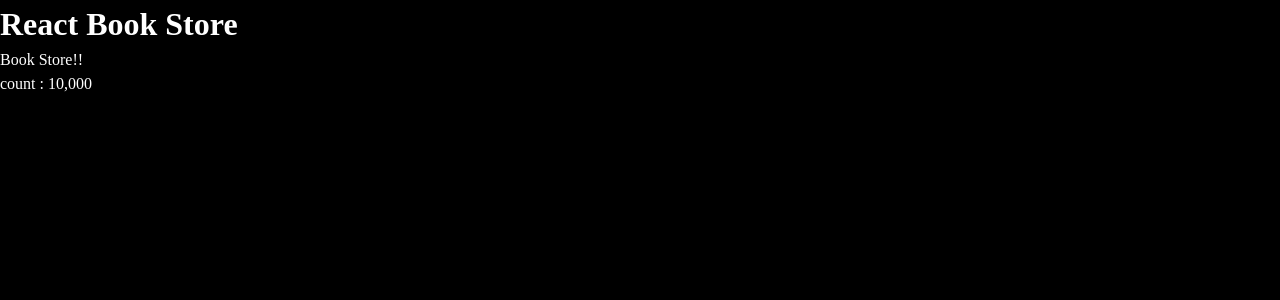
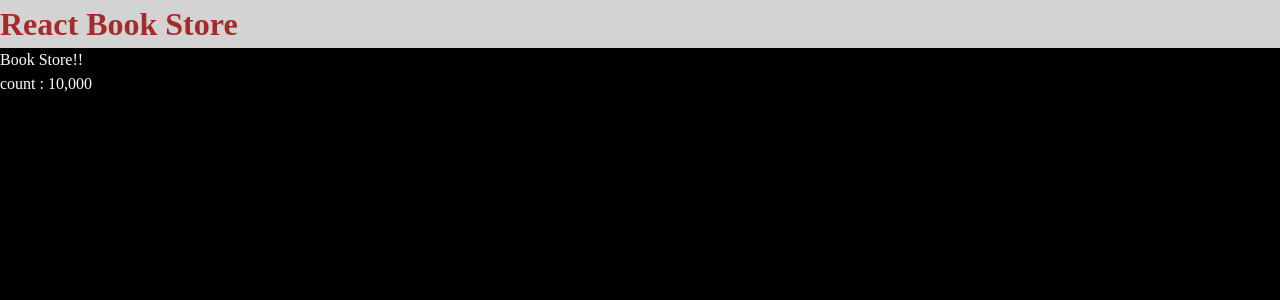
Before and after one commit to juwon5272/Devcourse_FE, a React (Vite) app in the folder book-store/: page / in a window 1280 px wide. Shown: the top 300 px of the page. Built offline with nearby package versions, Linux system fonts and the light colour scheme.

Commit message:
style : header css

```diff
--- a/book-store/src/components/common/Header.tsx
+++ b/book-store/src/components/common/Header.tsx
@@ -1,14 +1,19 @@
-import React from "react";
-import styled from "styled-components";
+import React from 'react';
+import styled from 'styled-components';
 
 function Header() {
   return (
-    <div>
+    <HeaderStyle>
       <h1>React Book Store</h1>
-    </div>
+    </HeaderStyle>
   );
 }
 
-const HeaderStyle = styled.header``;
+const HeaderStyle = styled.header`
+  background-color: ${({ theme }) => theme.color.background};
 
+  h1 {
+    color: ${({ theme }) => theme.color.primary};
+  }
+`;
 export default Header;
```
